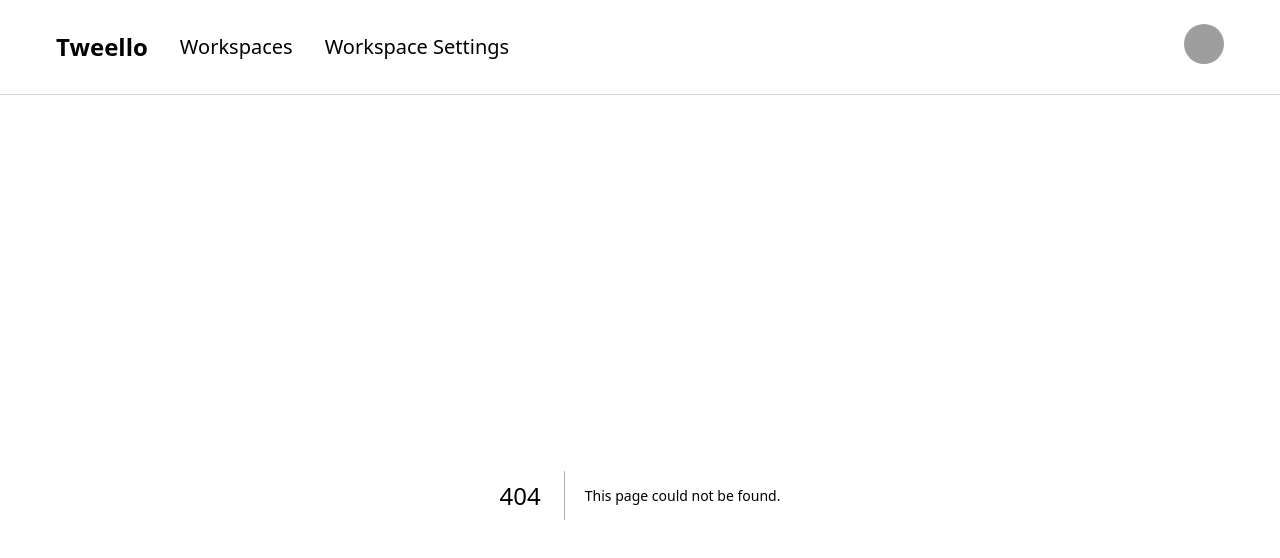
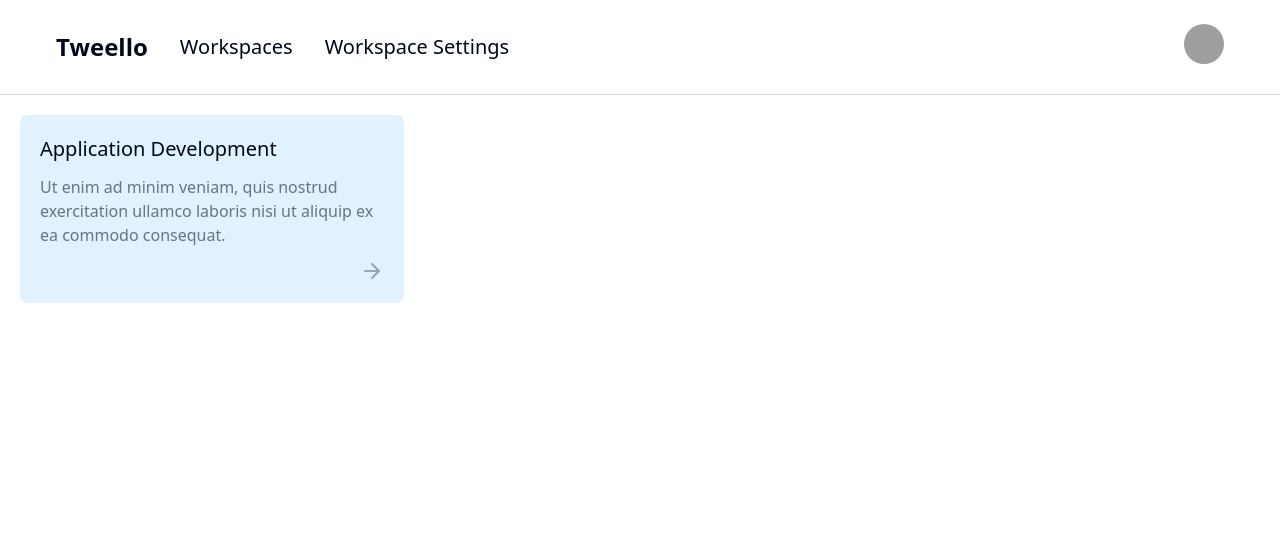
Before and after one commit to Dining-Philosophers-Tweello/tweello, a Next.js app in the folder client/: page /home in a window 1280 px wide. Before the commit this address had no page. Shown: the top 558 px of the page. Built offline with nearby package versions, Linux system fonts and the light colour scheme; grey boxes are pictures that could not be loaded.

Commit message:
create board card component

```diff
--- /dev/null
+++ b/client/src/app/home/page.tsx
@@ -0,0 +1,15 @@
+import { BoardCard } from "@/components/board-card";
+import Link from "next/link";
+
+export default function Home() {
+  return (
+    <div className="p-5">
+      <Link href="/">
+        <BoardCard
+          title="Application Development"
+          description="Ut enim ad minim veniam, quis nostrud exercitation ullamco laboris nisi ut aliquip ex ea commodo consequat."
+        />
+      </Link>
+    </div>
+  );
+}
--- /dev/null
+++ b/client/src/components/board-card.tsx
@@ -0,0 +1,18 @@
+import { ArrowRight } from "lucide-react";
+
+interface BoardCardProps {
+  title: string;
+  description: string;
+}
+
+export const BoardCard = ({ title, description }: BoardCardProps) => {
+  return (
+    <div className="group flex flex-col bg-sky-100 w-96 h-fit-content rounded-lg gap-3 p-5 hover:shadow-xl transition-shadow duration-300">
+      <div className="text-xl">{title}</div>
+      <div className="font-light text-gray-500">{description}</div>
+      <div className="flex justify-end">
+        <ArrowRight className="text-gray-400" size={24} />
+      </div>
+    </div>
+  );
+};
```
